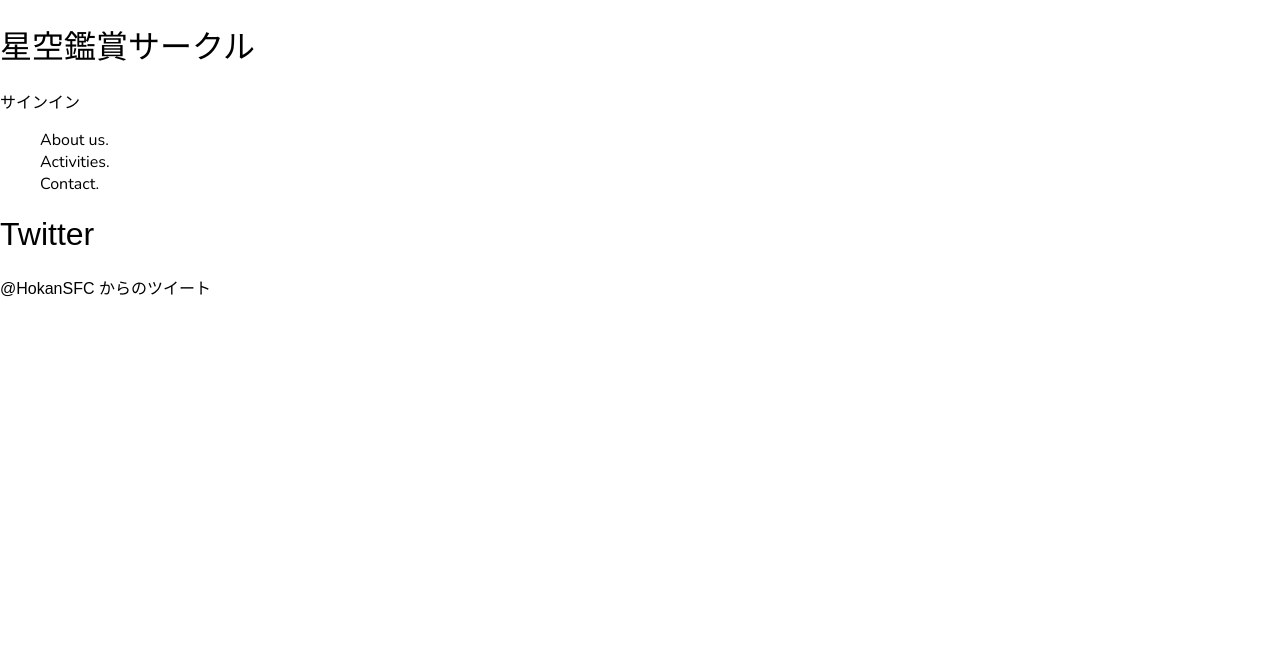
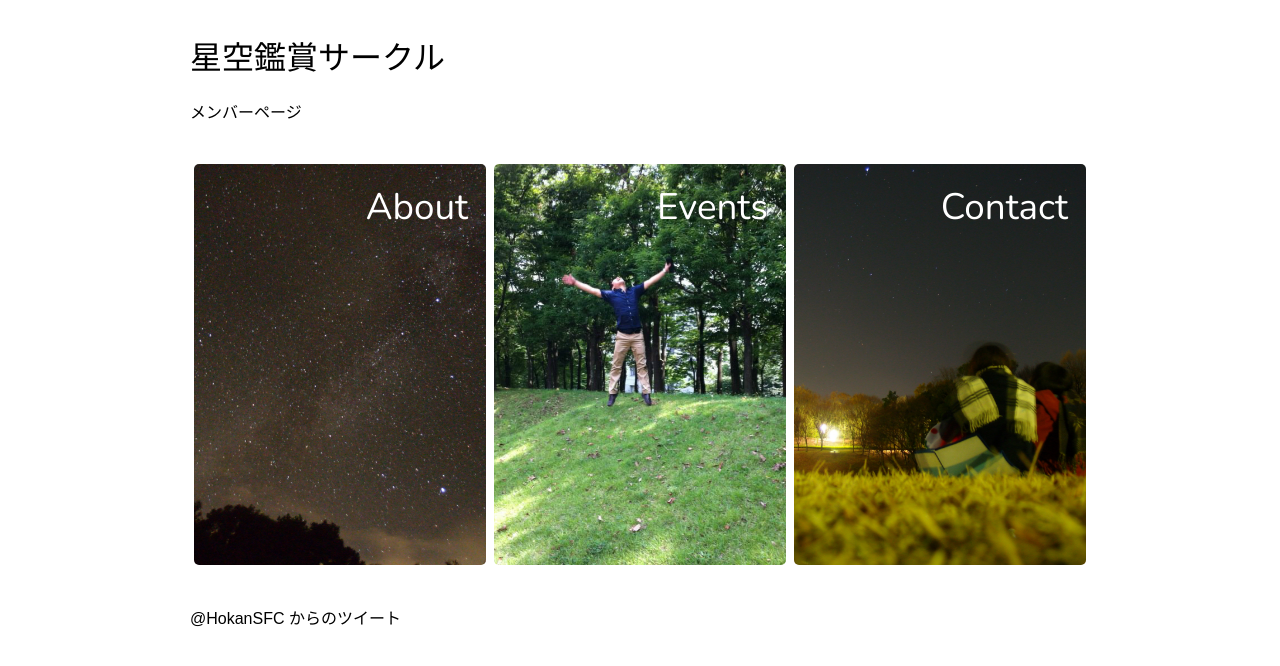
Before and after one commit to hokan-sfc/webpage, a PHP site: page / in a window 1280 px wide. Shown: the top 666 px of the page. Run offline with PHP 8.4, Linux system fonts and the light colour scheme; some libraries are stand-ins or nearby versions.

Commit message:
トップページの草案をレスポンシブルに実装

```diff
--- a/index.css
+++ b/index.css
@@ -1,3 +1,62 @@
+/*
+ * Grobal
+ */
+#main {
+    width: 90%;
+    max-width: 900px;
+    margin: 2em auto 0 auto;
+}
+
+/*
+ * Main navigation
+ */
 #main>section>nav {
     font-family: 'Nunito', sans-serif;
+    font-size: 2.3em;
 }
+#main>section>nav>ul {
+    display: table;
+    table-layout: fixed;
+    width: 100%;
+}
+#main>section>nav>ul>li {
+    display: table-cell;
+    height: 10.9em;
+    padding: 0.1em;
+    text-align: right;
+    vertical-align: top;
+}
+#main>section>nav>ul>li>a {
+    display: block;
+    color: #fff;
+    height: 9.9em;
+    padding: 0.5em 0.5em 0.5em 0;
+    border-radius: 5px;
+    background-size: cover;
+    background-repeat: no-repeat;
+    background-position: center;
+}
+@media screen and (max-width: 768px) {
+    #main>section>nav>ul>li {
+        display: block;
+        height: 5em;
+    }
+    #main>section>nav>ul>li>a {
+        height: 4em;
+    }
+}
+#about {
+    background-image: url("about.jpg");
+}
+#events {
+    background-image: url("events.jpg");
+}
+#contact {
+    background-image: url("contact.jpg");
+}
+
+/*
+ * Footer
+ */
+#main>footer {
+}
--- a/index.html
+++ b/index.html
@@ -15,6 +15,7 @@
         <!-- Scripts -->
 
         <!-- Cross browser settings -->
+        <meta name="viewport" content="width=device-width, initial-scale=1.0, minimum-scale=1.0, maximum-scale=1.0, user-scalable=no" />
         <link rel="stylesheet" type="text/css" href="share/lib/normalize.css">
         <!--[if lt IE 9]>
             <script src="http://html5shiv.googlecode.com/svn/trunk/html5.js"></script>
@@ -28,27 +29,26 @@
 
             <header>
                 <h1>星空鑑賞サークル</h1>
-                <nav><a href="#sign_in">サインイン</a></nav>
+                <nav><a href="#">メンバーページ</a></nav>
             </header>
 
             <section>
                 <nav>
                     <ul>
-                        <li><a href="#about">About us.</a></li>
-                        <li><a href="#event">Activities.</a></li>
-                        <li><a href="#contact">Contact.</a></li>
+                        <li><a href="#" id="about">About</a></li>
+                        <li><a href="#" id="events">Events</a></li>
+                        <li><a href="#" id="contact">Contact</a></li>
                     </ul>
                 </nav>
             </section>
 
-            <aside>
-                <h1>Twitter</h1>
-                <a class="twitter-timeline" href="https://twitter.com/HokanSFC" data-widget-id="462406282775756800">@HokanSFC からのツイート</a>
-                <script>!function(d,s,id){var js,fjs=d.getElementsByTagName(s)[0],p=/^http:/.test(d.location)?'http':'https';if(!d.getElementById(id)){js=d.createElement(s);js.id=id;js.src=p+"://platform.twitter.com/widgets.js";fjs.parentNode.insertBefore(js,fjs);}}(document,"script","twitter-wjs");</script>
-            </aside>
+            <footer>
+                <aside>
+                    <a class="twitter-timeline" width="400px" height="300px" href="https://twitter.com/HokanSFC" data-widget-id="462406282775756800">@HokanSFC からのツイート</a>
+                    <script>!function(d,s,id){var js,fjs=d.getElementsByTagName(s)[0],p=/^http:/.test(d.location)?'http':'https';if(!d.getElementById(id)){js=d.createElement(s);js.id=id;js.src=p+"://platform.twitter.com/widgets.js";fjs.parentNode.insertBefore(js,fjs);}}(document,"script","twitter-wjs");</script>
+                </aside>
+            </footer>
 
-            <footer>
-            </footer>
 
         </div>
     </body>
--- a/share/css/common.css
+++ b/share/css/common.css
@@ -1,3 +1,17 @@
+html {
+    font-size: 75%;
+}
+@media screen and (min-width: 768px) {
+    html {
+        font-size: 87.5%;
+    }
+}
+@media screen and (min-width: 1024px) {
+    html {
+        font-size: 100%;
+    }
+}
+
 h1 {
     font-weight: normal;
 }
@@ -9,4 +23,5 @@ a {
 
 ul {
     list-style: none;
+    padding-left: 0;
 }
```
Also changed, not shown: about.jpg (added), contact.jpg (added), events.jpg (added), share/img/nav_activity.jpg (deleted).
